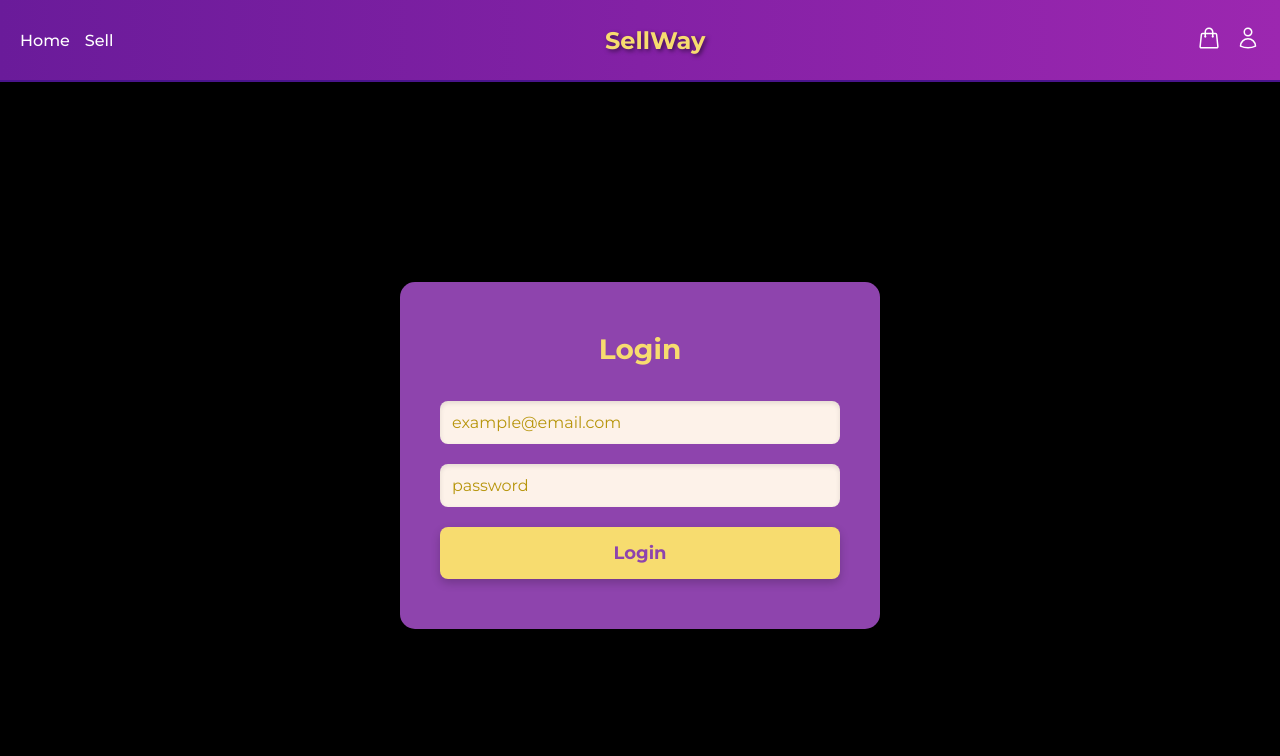
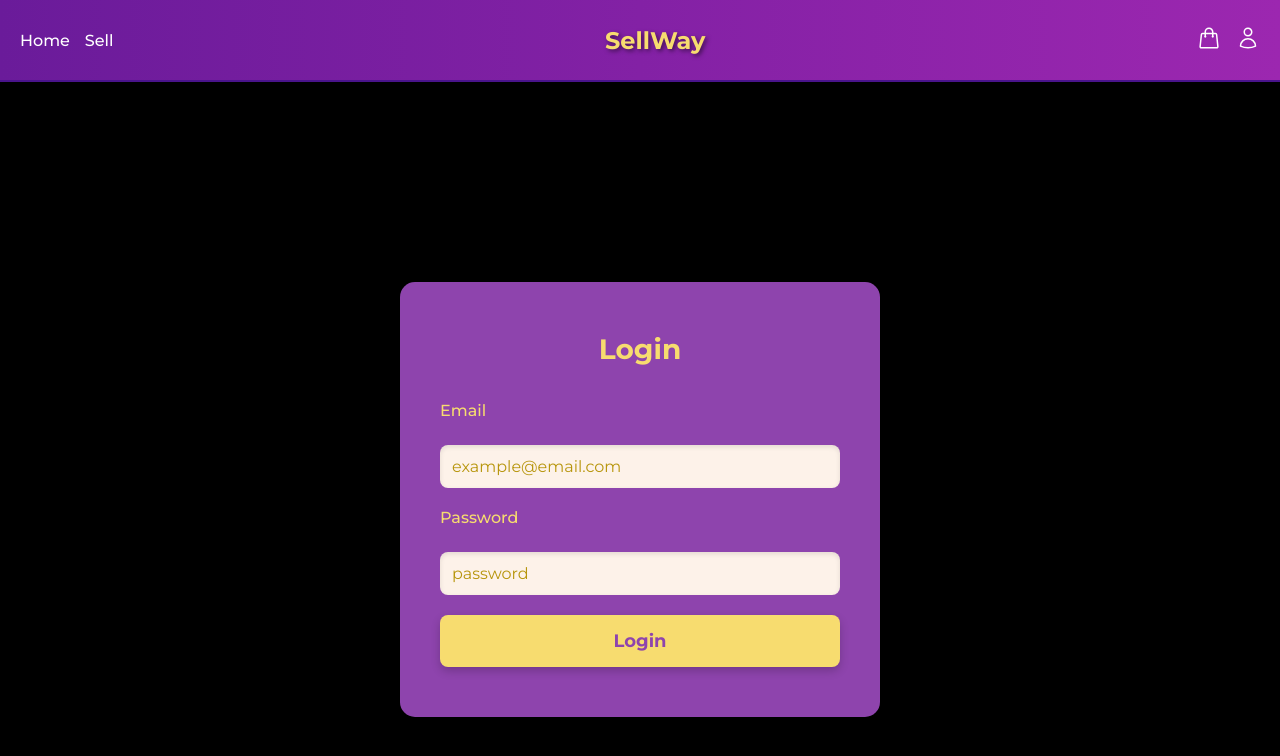
Before and after one commit to Thullyoo/ecommerce-front, an Angular app: page /login in a window 1280 px wide. Shown: the top 756 px of the page. Built offline with nearby package versions, Linux system fonts and the light colour scheme.

Commit message:
feat: add label on login component

```diff
--- a/src/app/pages/login/login.component.html
+++ b/src/app/pages/login/login.component.html
@@ -1,11 +1,16 @@
 <div class="login_container">
-  <form [formGroup] = "form" (ngSubmit)="onSubmit()"  class="form_container">
+  <form [formGroup]="form" (ngSubmit)="onSubmit()" class="form_container">
     <div class="tittle_container">
       <h1>Login</h1>
     </div>
     <div class="input_container">
-      <input type="email" formControlName="email" placeholder="example@email.com">
-      <input type="password" formControlName="password" placeholder="password">
+
+      <label for="email">Email</label>
+      <input id="email" type="email" formControlName="email" placeholder="example@email.com">
+
+      <label for="password">Password</label>
+      <input id="password" type="password" formControlName="password" placeholder="password">
+
       <input type="submit" value="Login">
     </div>
   </form>
--- a/src/app/pages/login/login.component.scss
+++ b/src/app/pages/login/login.component.scss
@@ -23,7 +23,7 @@
 
 .tittle_container h1 {
   font-size: 28px;
-  color: #f7dc6f; /* Amarelo */
+  color: #f7dc6f;
   margin-bottom: 10px;
   font-weight: bold;
 }
@@ -34,6 +34,14 @@
   gap: 20px;
 }
 
+label {
+  font-size: 16px;
+  color: #f7dc6f;
+  font-weight: 500;
+  text-align: left;
+  margin-bottom: 5px;
+}
+
 input[type="email"],
 input[type="password"] {
   width: 94%;
@@ -41,29 +49,29 @@ input[type="password"] {
   border: none;
   border-radius: 8px;
   font-size: 16px;
-  color: #8e44ad; /* Roxo */
-  background-color: #fdf2e9; /* Amarelo claro */
+  color: #8e44ad;
+  background-color: #fdf2e9;
   box-shadow: inset 0 2px 5px rgba(0, 0, 0, 0.1);
 }
 
 input[type="email"]::placeholder,
 input[type="password"]::placeholder {
-  color: #b7950b; /* Amarelo escuro */
+  color: #b7950b;
 }
 
 input[type="email"]:focus,
 input[type="password"]:focus {
   outline: none;
-  border: 2px solid #f1c40f; /* Amarelo brilhante */
+  border: 2px solid #f1c40f;
   box-shadow: 0 0 10px rgba(241, 196, 15, 0.7);
 }
 
 input[type="submit"] {
-  background-color: #f7dc6f; /* Amarelo */
+  background-color: #f7dc6f;
   border: none;
   padding: 15px;
   border-radius: 8px;
-  color: #8e44ad; /* Roxo */
+  color: #8e44ad;
   font-size: 18px;
   font-weight: bold;
   cursor: pointer;
@@ -72,7 +80,7 @@ input[type="submit"] {
 }
 
 input[type="submit"]:hover {
-  background-color: #f1c40f; /* Amarelo brilhante */
+  background-color: #f1c40f;
   transform: scale(1.05);
   box-shadow: 0 6px 15px rgba(0, 0, 0, 0.3);
 }
```
